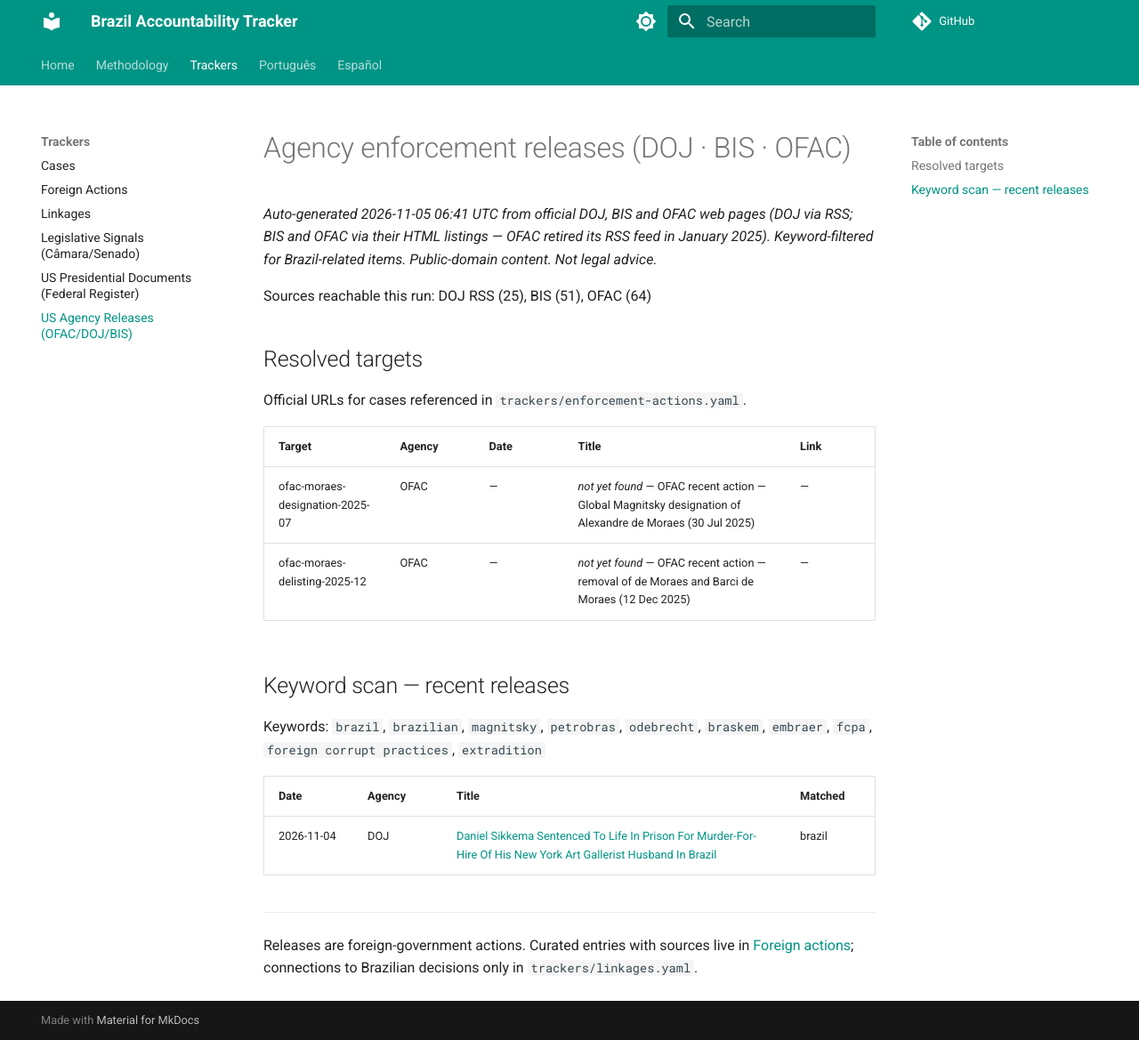
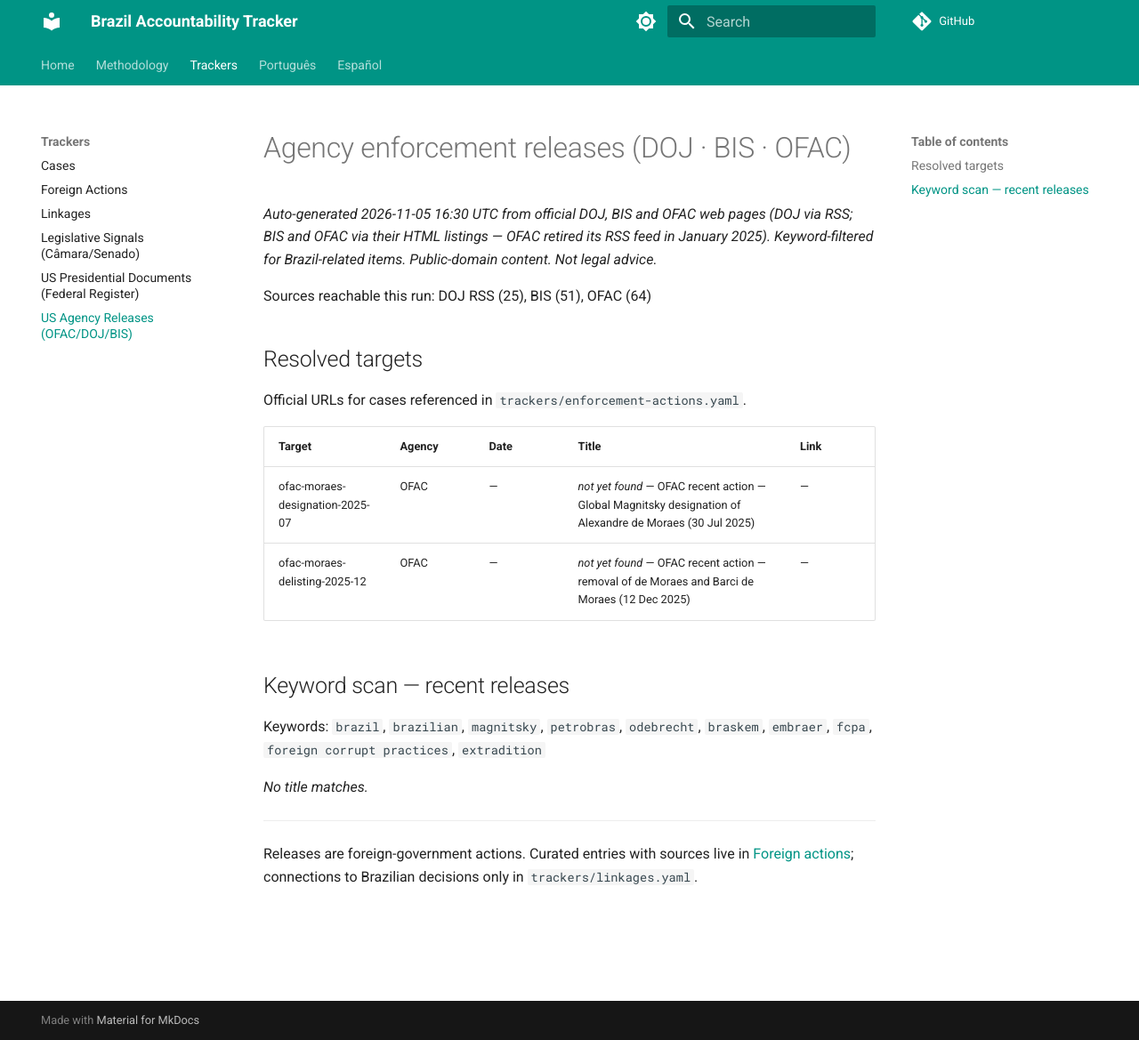
Before and after one commit to felipelago17/brazilian-political-cases-academic, an MkDocs documentation site: the page built from docs/trackers/agency-releases.md, in a window 1280 px wide and 1169 px high. Shown: the whole window at 89% size. Built offline with MkDocs 1.6.1 and Material for MkDocs 9.7.7, drawn with Linux system fonts in a browser that asks for light colours; comment, search, counter and statistics services are not loaded.

Commit message:
data: agency releases 2026-11-05

```diff
--- a/docs/trackers/agency-releases.md
+++ b/docs/trackers/agency-releases.md
@@ -1,6 +1,6 @@
 # Agency enforcement releases (DOJ · BIS · OFAC)
 
-*Auto-generated 2026-11-05 06:41 UTC from official DOJ, BIS and OFAC web pages (DOJ via RSS; BIS and OFAC via their HTML listings — OFAC retired its RSS feed in January 2025). Keyword-filtered for Brazil-related items. Public-domain content. Not legal advice.*
+*Auto-generated 2026-11-05 16:30 UTC from official DOJ, BIS and OFAC web pages (DOJ via RSS; BIS and OFAC via their HTML listings — OFAC retired its RSS feed in January 2025). Keyword-filtered for Brazil-related items. Public-domain content. Not legal advice.*
 
 Sources reachable this run: DOJ RSS (25), BIS (51), OFAC (64)
 
@@ -17,9 +17,7 @@ Official URLs for cases referenced in `trackers/enforcement-actions.yaml`.
 
 Keywords: `brazil`, `brazilian`, `magnitsky`, `petrobras`, `odebrecht`, `braskem`, `embraer`, `fcpa`, `foreign corrupt practices`, `extradition`
 
-| Date | Agency | Title | Matched |
-|---|---|---|---|
-| 2026-11-04 | DOJ | [Daniel Sikkema Sentenced To Life In Prison For Murder-For-Hire Of His New York Art Gallerist Husband In Brazil](https://www.justice.gov/usao-sdny/pr/daniel-sikkema-sentenced-life-prison-murder-hire-his-new-york-art-gallerist-husband) | brazil |
+_No title matches._
 
 ---
 Releases are foreign-government actions. Curated entries with sources live in [Foreign actions](../foreign-actions.md); connections to Brazilian decisions only in `trackers/linkages.yaml`.
```
Also changed, not shown: 1 other file.
